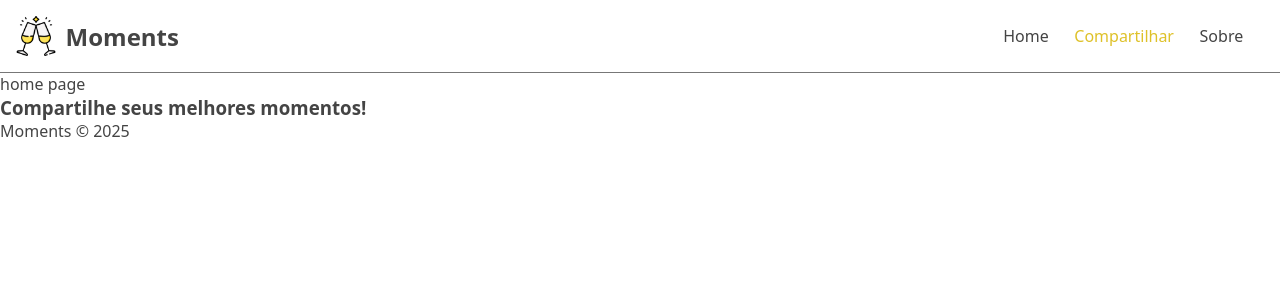
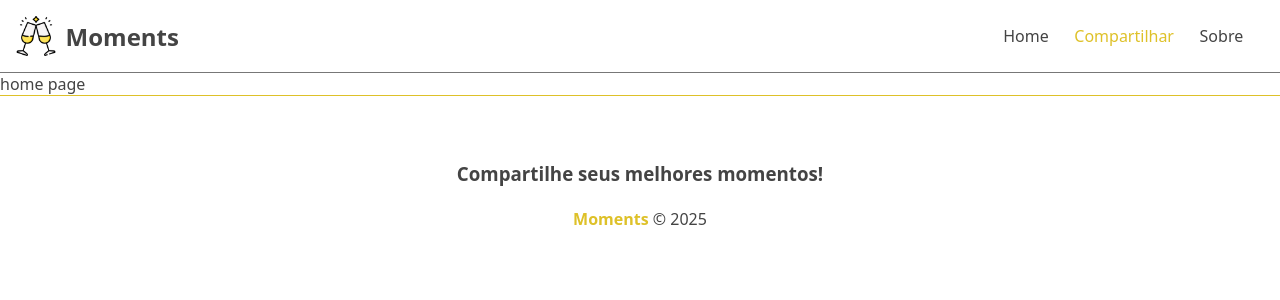
Before and after one commit to Hyagodevbfr/moments-project-angular, an Angular app: page / in a window 1280 px wide. Shown: the top 300 px of the page. Built offline with nearby package versions, Linux system fonts and the light colour scheme.

Commit message:
style: add style in footer component

```diff
--- a/src/app/components/footer/footer.component.css
+++ b/src/app/components/footer/footer.component.css
@@ -0,0 +1,15 @@
+footer {
+  border-top: 1px solid #dec129;
+  display: flex;
+  flex-direction: column;
+  align-items: center;
+  justify-content: center;
+  height: 200px;
+}
+footer h3 {
+  margin-bottom: 1.2em;
+}
+footer span {
+  font-weight: bold;
+  color: #dec129;
+}
```
